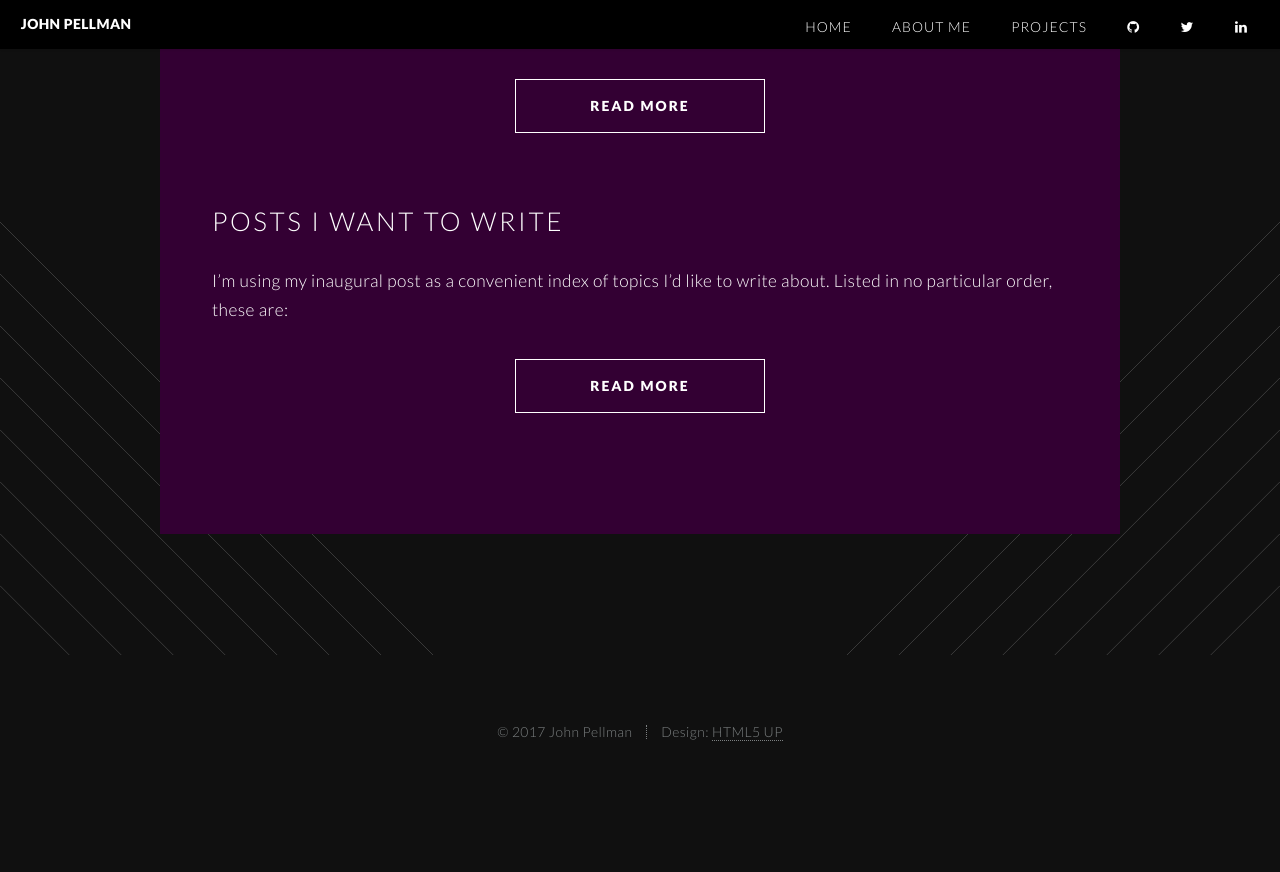
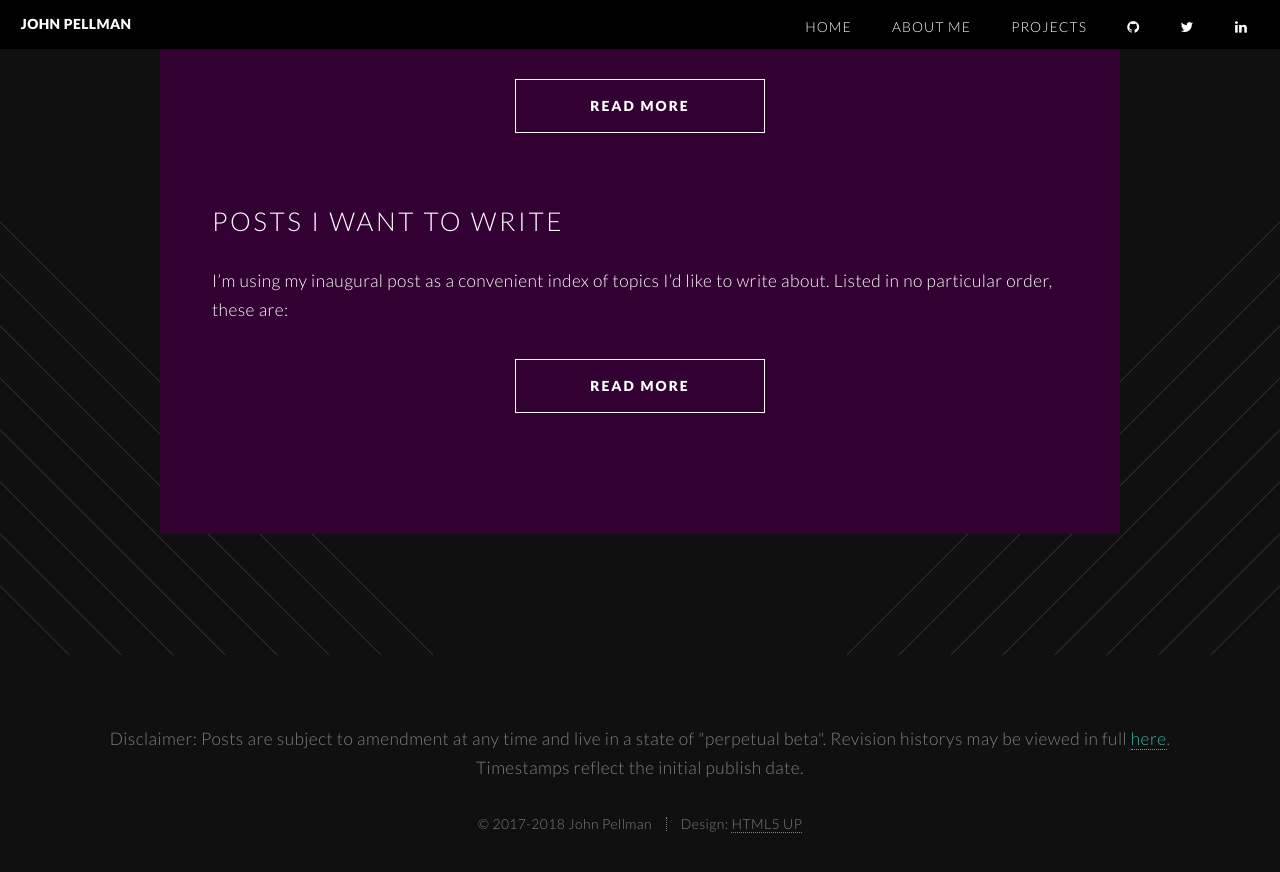
Before and after one commit to jpellman/jpellman.github.io, a Jekyll site: the page built from index.html, in a window 1280 px wide and 900 px high, scrolled down 2619 px. Shown: the top 872 px of the window. Built offline with Jekyll 4.4.1, drawn with Linux system fonts in a browser that asks for light colours; before the commit the page ends 3427 px from its top, so only the background shows below that.

Commit message:
Added disclaimer that content might change (because I like to revise things occasionally) and also updated range of copyright dates.

```diff
--- a/_includes/footer.html
+++ b/_includes/footer.html
@@ -1,8 +1,10 @@
 <!-- Footer -->
 <footer id="footer">
-
+    <ul>
+	<li>Disclaimer: Posts are subject to amendment at any time and live in a state of "perpetual beta".  Revision historys may be viewed in full <a href=https://github.com/jpellman/jpellman.github.io/tree/master>here</a>.  Timestamps reflect the initial publish date.</li>
+    </ul>
     <ul class="copyright">
-        <li>&copy; 2017 John Pellman</li><li>Design: <a href="http://html5up.net">HTML5 UP</a></li>
+        <li>&copy; 2017-2018 John Pellman</li><li>Design: <a href="http://html5up.net">HTML5 UP</a></li>
     </ul>
 
 </footer>
```
